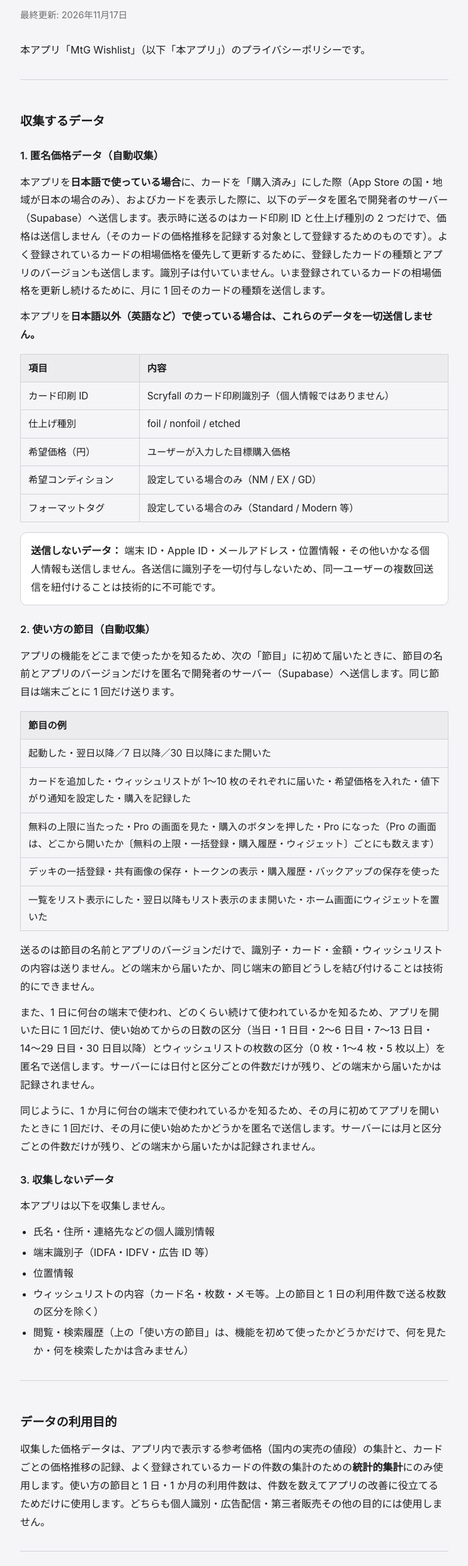
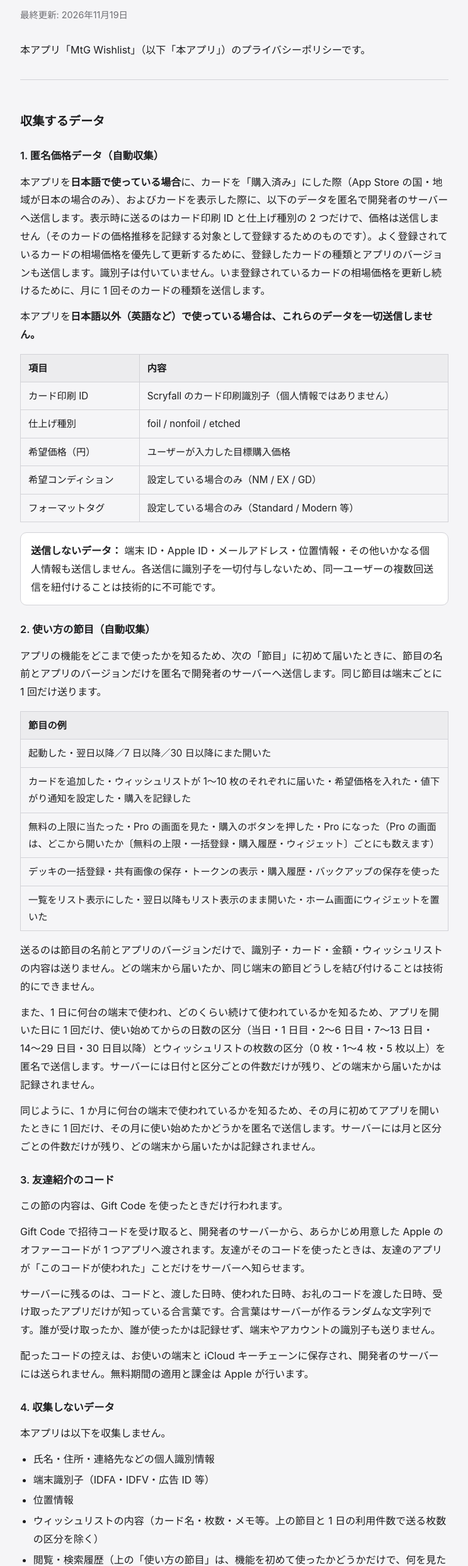
Before and after one commit to MtG-Tools-App/privacy, a plain HTML site: page index.html in a window 1280 px wide. Shown: the part 82-2568 px from the top of the page at 63% size, without its empty margins (268-1011 px from the left). Drawn offline with Linux system fonts and the light colour scheme.

Commit message:
友達紹介のコードの節を足し、サーバーの会社名を外す（1.2.2）
- 日本語: 「3. 友達紹介のコード」を足した（Gift Code を使ったときだけ・残るのはコードと日時と合言葉だけ・識別子なし・
  控えは端末と iCloud キーチェーン・無料期間と課金は Apple）。「収集しないデータ」を 4 に。利用目的に 1 文。
- 日本語と英語: 開発者のサーバーの会社名を外し、第三者への提供の節は「外部のクラウドサービスを使用」に。
- 最終更新を 11/19 に（日・英）。

Co-Authored-By: Claude Opus 5.5 <noreply@anthropic.com>

```diff
--- a/index.html
+++ b/index.html
@@ -46,7 +46,7 @@
 <body>
   <main class="wrap">
     <h1>プライバシーポリシー</h1>
-    <p class="updated">最終更新: 2026年11月17日</p>
+    <p class="updated">最終更新: 2026年11月19日</p>
 
     <p>本アプリ「MtG Wishlist」（以下「本アプリ」）のプライバシーポリシーです。</p>
 
@@ -55,7 +55,7 @@
     <h2>収集するデータ</h2>
 
     <h3>1. 匿名価格データ（自動収集）</h3>
-    <p>本アプリを<strong>日本語で使っている場合</strong>に、カードを「購入済み」にした際（App Store の国・地域が日本の場合のみ）、およびカードを表示した際に、以下のデータを匿名で開発者のサーバー（Supabase）へ送信します。表示時に送るのはカード印刷 ID と仕上げ種別の 2 つだけで、価格は送信しません（そのカードの価格推移を記録する対象として登録するためのものです）。よく登録されているカードの相場価格を優先して更新するために、登録したカードの種類とアプリのバージョンも送信します。識別子は付いていません。いま登録されているカードの相場価格を更新し続けるために、月に 1 回そのカードの種類を送信します。</p>
+    <p>本アプリを<strong>日本語で使っている場合</strong>に、カードを「購入済み」にした際（App Store の国・地域が日本の場合のみ）、およびカードを表示した際に、以下のデータを匿名で開発者のサーバーへ送信します。表示時に送るのはカード印刷 ID と仕上げ種別の 2 つだけで、価格は送信しません（そのカードの価格推移を記録する対象として登録するためのものです）。よく登録されているカードの相場価格を優先して更新するために、登録したカードの種類とアプリのバージョンも送信します。識別子は付いていません。いま登録されているカードの相場価格を更新し続けるために、月に 1 回そのカードの種類を送信します。</p>
     <p>本アプリを<strong>日本語以外（英語など）で使っている場合は、これらのデータを一切送信しません。</strong></p>
     <table>
       <thead><tr><th>項目</th><th>内容</th></tr></thead>
@@ -70,7 +70,7 @@
     <p class="note"><strong>送信しないデータ：</strong> 端末 ID・Apple ID・メールアドレス・位置情報・その他いかなる個人情報も送信しません。各送信に識別子を一切付与しないため、同一ユーザーの複数回送信を紐付けることは技術的に不可能です。</p>
 
     <h3>2. 使い方の節目（自動収集）</h3>
-    <p>アプリの機能をどこまで使ったかを知るため、次の「節目」に初めて届いたときに、節目の名前とアプリのバージョンだけを匿名で開発者のサーバー（Supabase）へ送信します。同じ節目は端末ごとに 1 回だけ送ります。</p>
+    <p>アプリの機能をどこまで使ったかを知るため、次の「節目」に初めて届いたときに、節目の名前とアプリのバージョンだけを匿名で開発者のサーバーへ送信します。同じ節目は端末ごとに 1 回だけ送ります。</p>
     <table>
       <thead><tr><th>節目の例</th></tr></thead>
       <tbody>
@@ -85,7 +85,13 @@
     <p>また、1 日に何台の端末で使われ、どのくらい続けて使われているかを知るため、アプリを開いた日に 1 回だけ、使い始めてからの日数の区分（当日・1 日目・2〜6 日目・7〜13 日目・14〜29 日目・30 日目以降）とウィッシュリストの枚数の区分（0 枚・1〜4 枚・5 枚以上）を匿名で送信します。サーバーには日付と区分ごとの件数だけが残り、どの端末から届いたかは記録されません。</p>
     <p>同じように、1 か月に何台の端末で使われているかを知るため、その月に初めてアプリを開いたときに 1 回だけ、その月に使い始めたかどうかを匿名で送信します。サーバーには月と区分ごとの件数だけが残り、どの端末から届いたかは記録されません。</p>
 
-    <h3>3. 収集しないデータ</h3>
+    <h3>3. 友達紹介のコード</h3>
+    <p>この節の内容は、Gift Code を使ったときだけ行われます。</p>
+    <p>Gift Code で招待コードを受け取ると、開発者のサーバーから、あらかじめ用意した Apple のオファーコードが 1 つアプリへ渡されます。友達がそのコードを使ったときは、友達のアプリが「このコードが使われた」ことだけをサーバーへ知らせます。</p>
+    <p>サーバーに残るのは、コードと、渡した日時、使われた日時、お礼のコードを渡した日時、受け取ったアプリだけが知っている合言葉です。合言葉はサーバーが作るランダムな文字列です。誰が受け取ったか、誰が使ったかは記録せず、端末やアカウントの識別子も送りません。</p>
+    <p>配ったコードの控えは、お使いの端末と iCloud キーチェーンに保存され、開発者のサーバーには送られません。無料期間の適用と課金は Apple が行います。</p>
+
+    <h3>4. 収集しないデータ</h3>
     <p>本アプリは以下を収集しません。</p>
     <ul>
       <li>氏名・住所・連絡先などの個人識別情報</li>
@@ -98,7 +104,7 @@
     <hr>
 
     <h2>データの利用目的</h2>
-    <p>収集した価格データは、アプリ内で表示する参考価格（国内の実売の値段）の集計と、カードごとの価格推移の記録、よく登録されているカードの件数の集計のための<strong>統計的集計</strong>にのみ使用します。使い方の節目と 1 日・1 か月の利用件数は、件数を数えてアプリの改善に役立てるためだけに使用します。どちらも個人識別・広告配信・第三者販売その他の目的には使用しません。</p>
+    <p>収集した価格データは、アプリ内で表示する参考価格（国内の実売の値段）の集計と、カードごとの価格推移の記録、よく登録されているカードの件数の集計のための<strong>統計的集計</strong>にのみ使用します。使い方の節目と 1 日・1 か月の利用件数は、件数を数えてアプリの改善に役立てるためだけに使用します。友達紹介のコードは、コードを配って使われたかを確かめるためだけに使用します。どれも個人識別・広告配信・第三者販売その他の目的には使用しません。</p>
 
     <hr>
 
@@ -108,7 +114,7 @@
     <hr>
 
     <h2>第三者への提供</h2>
-    <p>収集したデータを広告主・データブローカー・その他の第三者には提供しません。サーバー側の集計処理は開発者のみが行います。なお、サーバーインフラとして <a href="https://supabase.com/" rel="noopener">Supabase</a> を使用しており、Supabase のプライバシーポリシーが適用されます。</p>
+    <p>収集したデータを広告主・データブローカー・その他の第三者には提供しません。サーバー側の集計処理は開発者のみが行います。なお、サーバーには外部のクラウドサービスを使用しています。</p>
     <p>また、カードの検索およびカードデータ・画像の取得には第三者サービスの <a href="https://scryfall.com/" rel="noopener">Scryfall API</a> を利用しています。これらのリクエスト（検索語やカードの識別子を含む）は Scryfall に直接送信され、<a href="https://scryfall.com/docs/privacy" rel="noopener">Scryfall のプライバシーポリシー</a>が適用されます。開発者がこの通信内容を受け取ることはありません。</p>
 
     <hr>
```
Also changed, not shown: en/index.html (+4 -4 lines).
